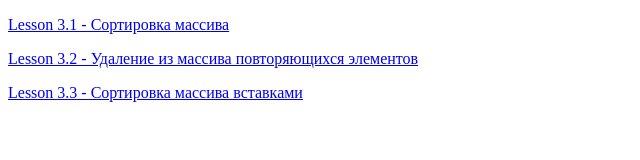
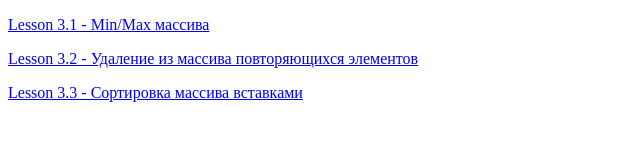
Before and after one commit to tugayenko/tugayenko.github.io, a plain HTML site: page lesson_03/lesson_03.html in a window 1280 px wide. Shown: the full height of the page, 0-640 px from the left. Drawn offline with Linux system fonts and the light colour scheme.

Commit message:
lesson 3 (html fixes)

```diff
--- a/lesson_03/lesson_03.html
+++ b/lesson_03/lesson_03.html
@@ -84,7 +84,7 @@
 </head>
 <body>
 
-    <p><a id="tamLink" title="Lesson 3.1" href="javascript:void(0);" onclick="Lesson_3_1();return false;">Lesson 3.1 - Сортировка массива</a></p>
+    <p><a id="tamLink" title="Lesson 3.1" href="javascript:void(0);" onclick="Lesson_3_1();return false;">Lesson 3.1 - Min/Max массива</a></p>
 
     <p><a id="tamLink" title="Lesson 3.2" href="javascript:void(0);" onclick="Lesson_3_2();return false;">Lesson 3.2 - Удаление из массива повторяющихся элементов</a></p>
 
```
